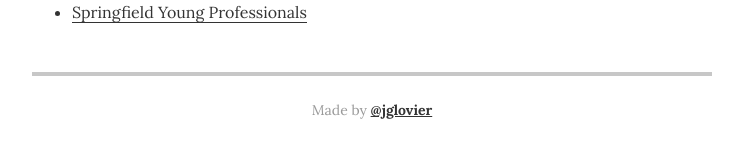
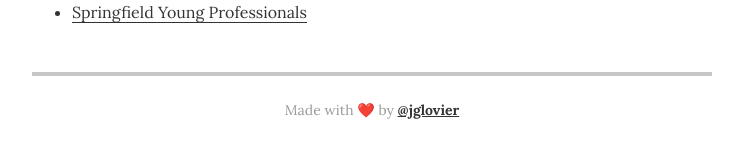
Before and after one commit to ffrafat/ffrafat.github.io, a Jekyll site: the page built from index.html, in a window 1280 px wide and 900 px high, scrolled down 2911 px. Shown: the part 731-889 px from the top of the window, without its empty margins (268-1011 px from the left). Built offline with Jekyll 4.4.1, drawn with Linux system fonts in a browser that asks for light colours.

Commit message:
Footer update

```diff
--- a/_config.yml
+++ b/_config.yml
@@ -1,6 +1,6 @@
 # Site settings
 title: "Faisal F Rafat"
-description: "The Online Resume of Faisal Faruque Rafat"
+description: "The Personal Website of Faisal Faruque Rafat"
 
 # Build settings
 markdown: kramdown
--- a/_layouts/resume.html
+++ b/_layouts/resume.html
@@ -232,7 +232,7 @@
       {% endif %}
 
       <footer class="page-footer">
-        <p class="footer-line">Made by <a href="http://twitter.com/jglovier">@jglovier</a></p>
+        <p class="footer-line">Made with ❤️ by <a href="http://twitter.com/jglovier">@jglovier</a></p>
       </footer>
 
     </div>
```
